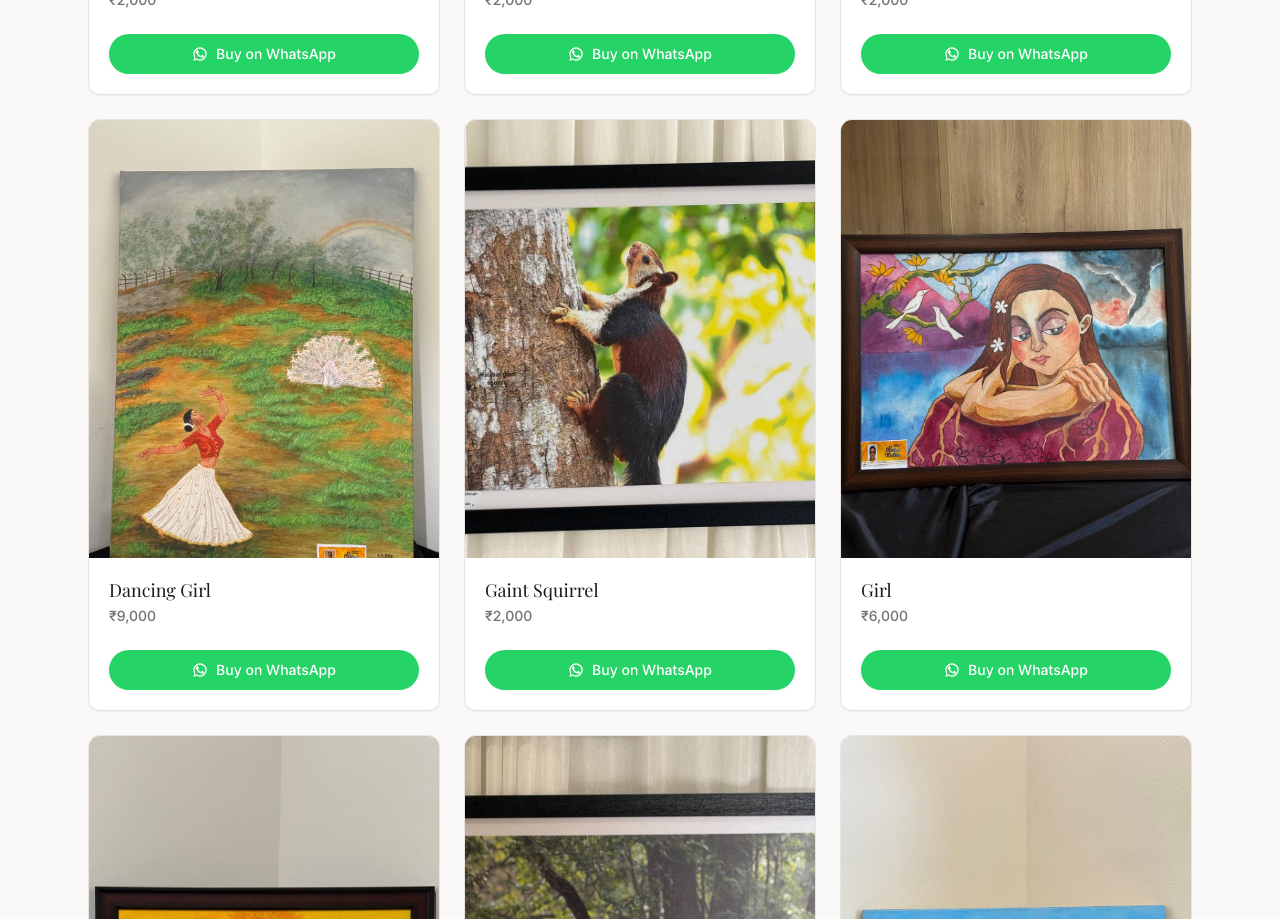
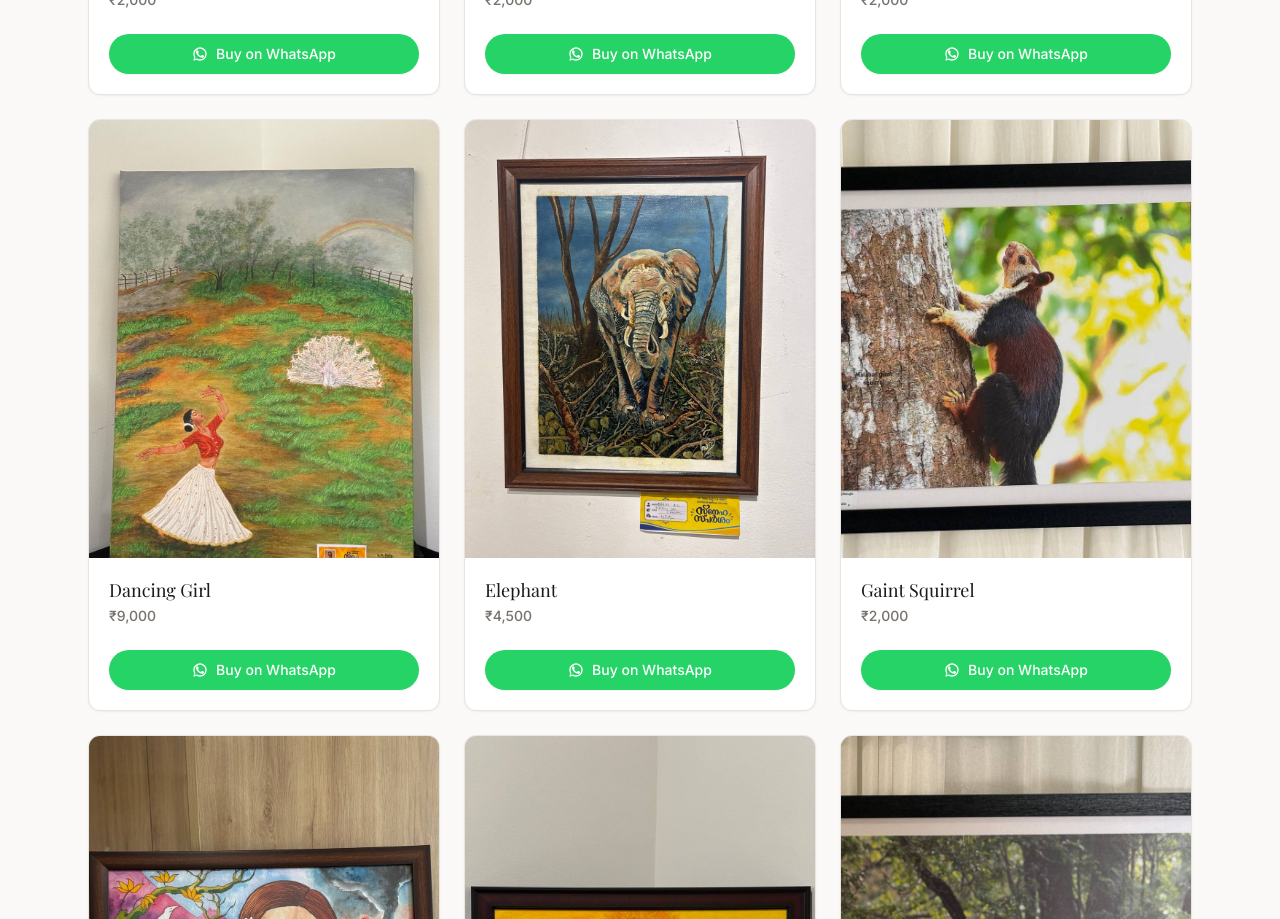
Before and after one commit to jasilmohmd/Art-catalogue, a Next.js app: page / in a window 1280 px wide. Shown: the part 3940-4859 px from the top of the page. Built offline with nearby package versions, Linux system fonts and the light colour scheme; a web font is replaced by a local one.

Commit message:
feat: add Elephant artwork

```diff
--- a/data/artworks.ts
+++ b/data/artworks.ts
@@ -119,6 +119,13 @@ export const artworks: Artwork[] = [
     name: "Dancing Girl",
     price: 9000,
     image: "/artworks/dancing_girl-9000.jpg",
+    available: true,
+  },
+  {
+    id: "elephant",
+    name: "Elephant",
+    price: 4500,
+    image: "/artworks/elephant-4500.jpg",
     available: true,
   },
   {
```
Also changed, not shown: public/artworks/elephant-4500.jpg (added).
